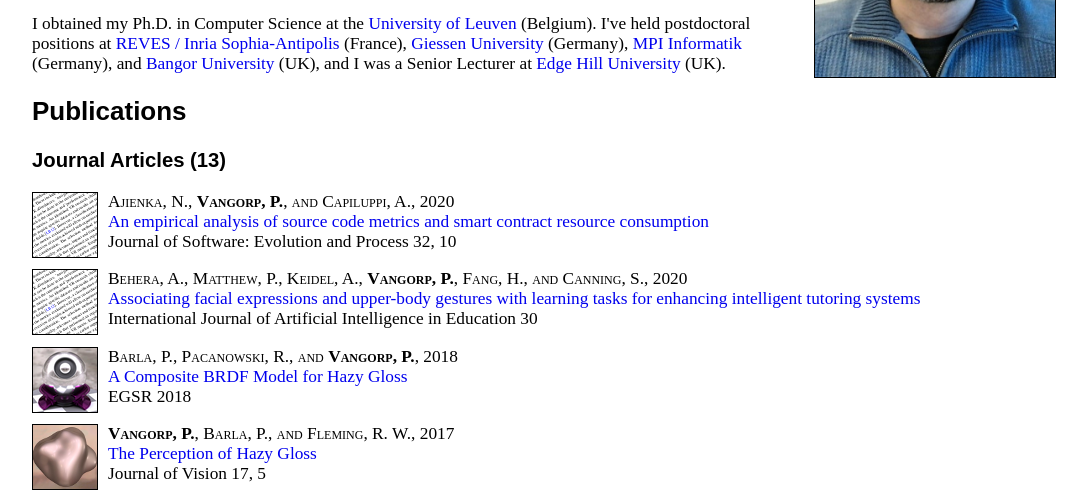
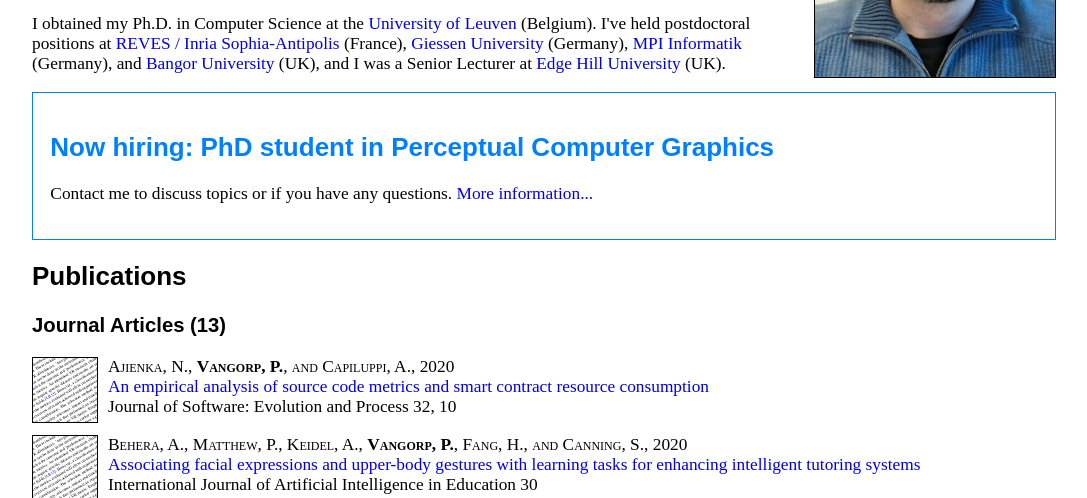
Before and after one commit to pvangorpbe/pvangorpbe.github.io, a plain HTML site: page index.html in a window 1280 px wide. Shown: the part 247-745 px from the top of the page, without its empty margins (96-1183 px from the left). Drawn offline with Linux system fonts and the light colour scheme.

Commit message:
advertise PhD position

```diff
--- a/index.html
+++ b/index.html
@@ -21,6 +21,8 @@
 </ul>
 <p>Assistant Professor at <a href="https://www.cs.uu.nl/">Utrecht University</a> (Netherlands). My research interests include <em>visual perception</em>, <em>computer graphics</em>, and <em>virtual reality</em>.</p>
 <p>I obtained my Ph.D. in Computer Science at the <a href="http://graphics.cs.kuleuven.be/">University of Leuven</a> (Belgium). I've held postdoctoral positions at <a href="http://www-sop.inria.fr/reves/">REVES / Inria Sophia-Antipolis</a> (France), <a href="http://www.allpsych.uni-giessen.de/">Giessen University</a> (Germany), <a href="http://www.mpi-inf.mpg.de/departments/computer-graphics/">MPI Informatik</a> (Germany), and <a href="http://www.cs.bangor.ac.uk/">Bangor University</a> (UK), and I was a Senior Lecturer at <a href="https://www.edgehill.ac.uk/computerscience/">Edge Hill University</a> (UK).</p>
+<div style="border: 1px solid #0080ff; padding: 1em;"><h2 style="color: #0080ff;">Now hiring: PhD student in Perceptual Computer Graphics</h2>
+<p>Contact me to discuss topics or if you have any questions. <a href="https://www.uu.nl/en/organisation/working-at-utrecht-university/jobs/phd-position-in-perceptual-computer-graphics-10-fte">More information...</a></p></div>
 <h2>Publications</h2>
 <h3>Journal Articles (13)</h3>
 <p><a href="https://doi.org/10.1002/smr.2267"><img class="thumb" src="review.png" alt="thumbnail" /></a><span class="author">Ajienka, N., <b>Vangorp, P.</b>, and Capiluppi, A.</span>, 2020<br />
```
